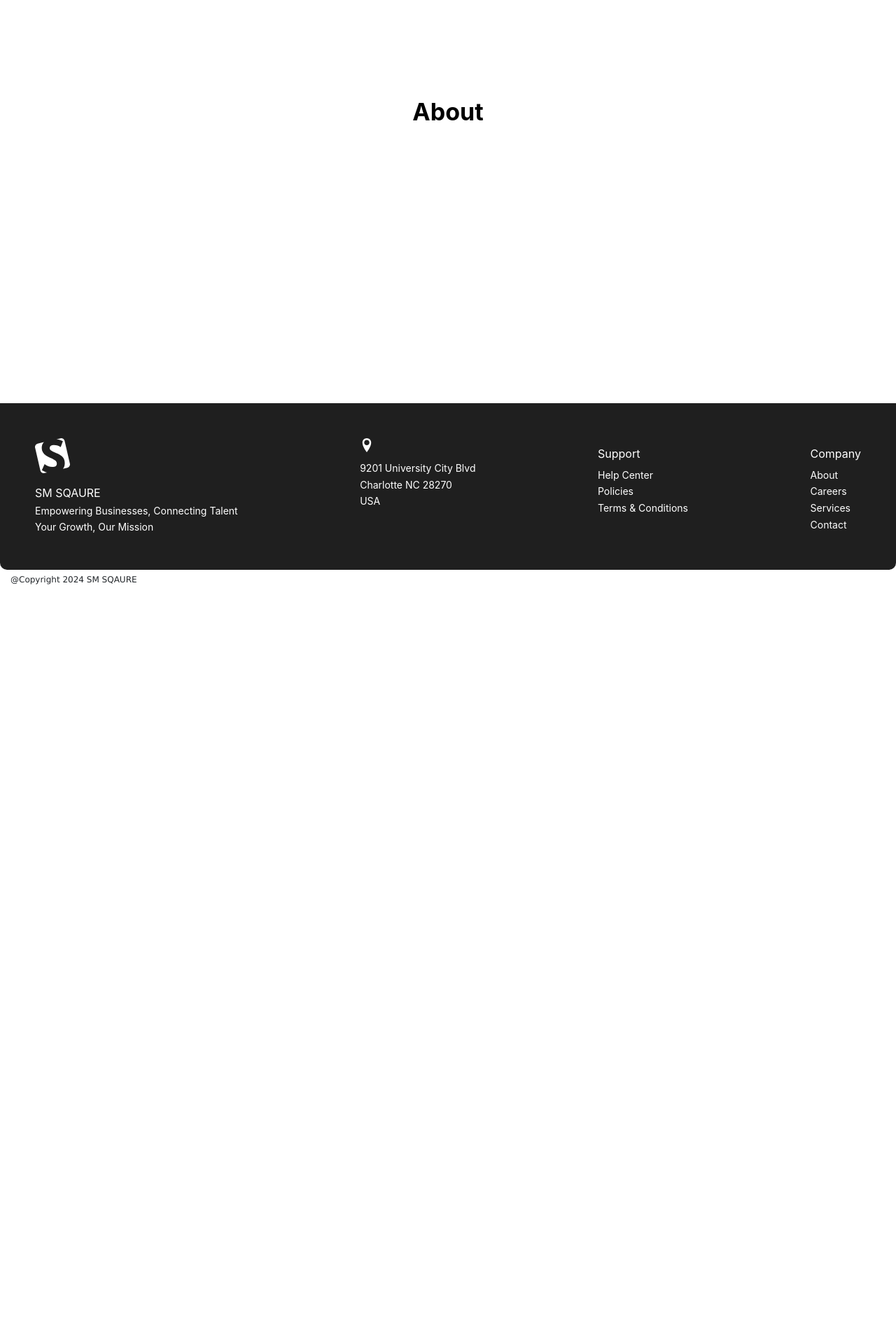
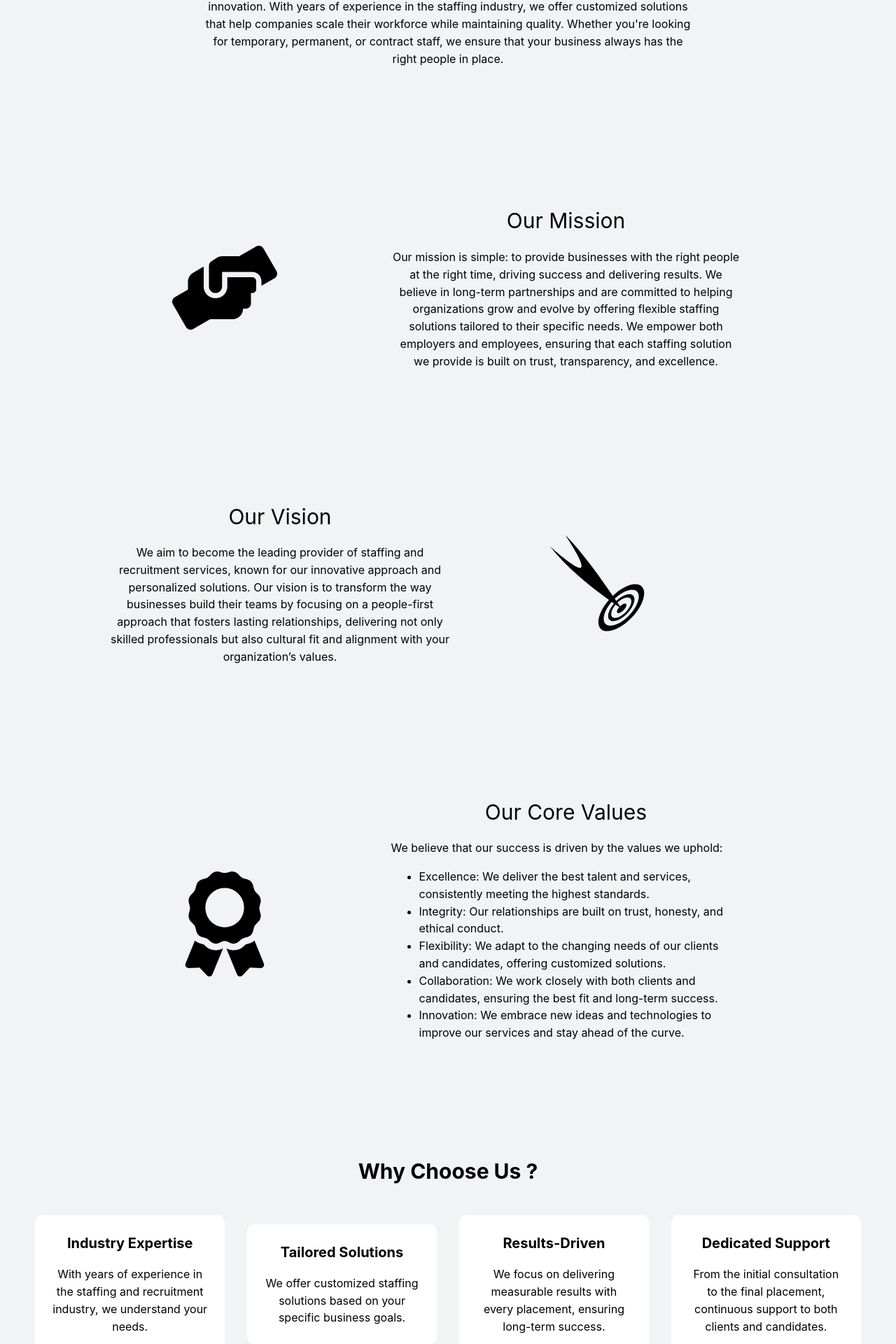
Before and after one commit to prathyUsha37/website, a React (Vite) app: page /about in a window 1280 px wide. Shown: the part 240-2160 px from the top of the page at 70% size. Before the commit the page ends 1083 px from the top, so only its background shows below. Built offline with nearby package versions, Linux system fonts and the light colour scheme.

Commit message:
about page

```diff
--- /dev/null
+++ b/src/components/About/Introduction/Introduction.module.css
@@ -0,0 +1,18 @@
+.heading {
+  font-size: 30px;
+  max-width: 300px;
+}
+
+.description {
+  font-size: 16px;
+  max-width: 60%;
+  margin-bottom: 100px;
+}
+
+.wrapper {
+  width: 100%;
+  padding: 50px;
+  display: flex;
+  align-items: center;
+  overflow: hidden;
+}
--- /dev/null
+++ b/src/components/About/Introduction/index.jsx
@@ -0,0 +1,27 @@
+import {
+  Stack,
+  Text,
+  useMantineTheme,
+} from '@mantine/core';
+import classes from './Introduction.module.css';
+
+function Introduction() {
+  const theme = useMantineTheme();
+
+  return (
+    <Stack className={classes.wrapper}>
+      <Text className={classes.heading}>
+        {'Who We Are'}
+      </Text>
+      <Text className={classes.description}>
+        {`At SQ SQUARE, we specialize in connecting businesses with top-tier
+        talent to fuel growth and innovation. With years of experience in the staffing industry,
+        we offer customized solutions that help companies scale their workforce while maintaining quality.
+        Whether you're looking for temporary, permanent, or contract staff, we ensure that your business
+        always has the right people in place.`}
+      </Text>
+    </Stack>
+  );
+}
+
+export default Introduction;
--- /dev/null
+++ b/src/components/About/Mission/Mission.module.css
@@ -0,0 +1,35 @@
+.heading {
+  font-size: 30px;
+  max-width: 300px;
+}
+
+.description {
+  font-size: 16px;
+  max-width: 500px;
+}
+
+.wrapper {
+  width: 100%;
+  padding: 30px;
+}
+
+.leftContainer {
+  width: 30%;
+  display: flex;
+  align-items:flex-end;
+}
+
+.rightContainer {
+  width: 65%;
+  display: flex;
+  align-items: center;
+}
+
+.contactUs {
+  font-size: 16px;
+  width: fit-content;
+}
+
+.video {
+  border-radius: 10px;
+}
--- /dev/null
+++ b/src/components/About/Mission/index.jsx
@@ -0,0 +1,34 @@
+import {
+  Group,
+  Stack,
+  Text,
+  useMantineTheme,
+} from '@mantine/core';
+import classes from './Mission.module.css';
+import { FaHandsHelping } from "react-icons/fa";
+
+function Mission() {
+  const theme = useMantineTheme();
+
+  return (
+    <Group className={classes.wrapper}>
+      <Stack className={classes.leftContainer}>
+        <FaHandsHelping size={150} />
+      </Stack>
+      <Stack className={classes.rightContainer}>
+        <Text className={classes.heading}>
+          {'Our Mission'}
+        </Text>
+        <Text className={classes.description}>
+          {`Our mission is simple: to provide businesses with the right people at the right time,
+          driving success and delivering results. We believe in long-term partnerships and are committed
+          to helping organizations grow and evolve by offering flexible staffing solutions tailored to
+          their specific needs. We empower both employers and employees, ensuring that each staffing solution
+          we provide is built on trust, transparency, and excellence.`}
+        </Text>
+      </Stack>
+    </Group>
+  );
+}
+
+export default Mission;
--- /dev/null
+++ b/src/components/About/Values/Values.module.css
@@ -0,0 +1,36 @@
+.heading {
+  font-size: 30px;
+  max-width: 300px;
+}
+
+.description {
+  font-size: 16px;
+  max-width: 500px;
+}
+
+.wrapper {
+  width: 100%;
+  padding: 30px;
+}
+
+.leftContainer {
+  width: 30%;
+  display: flex;
+  align-items:flex-end;
+}
+
+.rightContainer {
+  width: 65%;
+  display: flex;
+  align-items: center;
+  text-align: left;
+}
+
+.contactUs {
+  font-size: 16px;
+  width: fit-content;
+}
+
+.video {
+  border-radius: 10px;
+}
--- /dev/null
+++ b/src/components/About/Values/index.jsx
@@ -0,0 +1,38 @@
+import {
+  Group,
+  Stack,
+  Text,
+  useMantineTheme,
+} from '@mantine/core';
+import classes from './Values.module.css';
+import { FaAward } from "react-icons/fa";
+
+
+function Values() {
+  const theme = useMantineTheme();
+
+  return (
+    <Group className={classes.wrapper} mt={100}>
+      <Stack className={classes.leftContainer}>
+        <FaAward size={150} />
+      </Stack>
+      <Stack className={classes.rightContainer}>
+        <Text className={classes.heading}>
+          {'Our Core Values'}
+        </Text>
+        <Text className={classes.description}>
+        {`We believe that our success is driven by the values we uphold:`}
+          <ul>
+            <li>{`Excellence: We deliver the best talent and services, consistently meeting the highest standards.`}</li>
+            <li>{`Integrity: Our relationships are built on trust, honesty, and ethical conduct.`}</li>
+            <li>{`Flexibility: We adapt to the changing needs of our clients and candidates, offering customized solutions.`}</li>
+            <li>{`Collaboration: We work closely with both clients and candidates, ensuring the best fit and long-term success.`}</li>
+            <li>{`Innovation: We embrace new ideas and technologies to improve our services and stay ahead of the curve.`}</li>
+          </ul>
+        </Text>
+      </Stack>
+    </Group>
+  );
+}
+
+export default Values;
--- /dev/null
+++ b/src/components/About/Vision/Vision.module.css
@@ -0,0 +1,35 @@
+.heading {
+  font-size: 30px;
+  max-width: 300px;
+}
+
+.description {
+  font-size: 16px;
+  max-width: 500px;
+}
+
+.wrapper {
+  width: 100%;
+  padding: 40px;
+}
+
+.leftContainer {
+  width: 60%;
+  display: flex;
+  align-items: center;
+}
+
+.rightContainer {
+  width: 30%;
+  display: flex;
+  align-items: left;
+}
+
+.contactUs {
+  font-size: 16px;
+  width: fit-content;
+}
+
+.video {
+  border-radius: 10px;
+}
--- /dev/null
+++ b/src/components/About/Vision/index.jsx
@@ -0,0 +1,37 @@
+import {
+  Group,
+  Stack,
+  Text,
+  Button,
+  useMantineTheme,
+} from '@mantine/core';
+import classes from './Vision.module.css';
+import { IoIosArrowForward } from "react-icons/io";
+import intro from '/intro.mp4';
+import { GiOnTarget } from "react-icons/gi";
+
+function Vision() {
+  const theme = useMantineTheme();
+
+  return (
+    <Group className={classes.wrapper} mt={100}>
+      <Stack className={classes.leftContainer}>
+      <Text className={classes.heading}>
+          {'Our Vision'}
+        </Text>
+        <Text className={classes.description}>
+          {`We aim to become the leading provider of staffing and recruitment services,
+          known for our innovative approach and personalized solutions. Our vision is to transform the
+           way businesses build their teams by focusing on a people-first approach that fosters
+            lasting relationships, delivering not only skilled professionals but also cultural fit and
+             alignment with your organization’s values.`}
+        </Text>
+      </Stack>
+      <Stack className={classes.rightContainer}>
+        <GiOnTarget size={150} />
+      </Stack>
+    </Group>
+  );
+}
+
+export default Vision;
--- /dev/null
+++ b/src/components/About/WhyUs/WhyUs.module.css
@@ -0,0 +1,30 @@
+.title {
+  font-size: 30px;
+  font-weight: 700;
+}
+
+.heading {
+  font-size: 20px;
+  font-weight: 700;
+}
+
+.description {
+  font-size: 16px;
+  max-width: 500px;
+}
+
+.wrapper {
+  width: 100%;
+  padding: 50px;
+  display: flex;
+  align-items: center;
+  overflow: hidden;
+  margin: 50px 0;
+}
+
+.card {
+  width: 23%;
+  background-color: var(--mantine-color-white);
+  padding: 25px;
+  border-radius: 10px;
+}
--- /dev/null
+++ b/src/components/About/WhyUs/index.jsx
@@ -0,0 +1,69 @@
+import {
+  Group,
+  Stack,
+  Text,
+  useMantineTheme,
+} from '@mantine/core';
+import classes from './WhyUs.module.css';
+import { motion } from "framer-motion";
+
+const data = [
+  {
+    heading: 'Industry Expertise',
+    description: `With years of experience in the staffing and recruitment industry, we understand your needs.`
+  },
+  {
+    heading: 'Tailored Solutions',
+    description: `We offer customized staffing solutions based on your specific business goals.`
+  },
+  {
+    heading: 'Results-Driven',
+    description: `We focus on delivering measurable results with every placement, ensuring long-term success.`
+  },
+  {
+    heading: 'Dedicated Support',
+    description: `From the initial consultation to the final placement, continuous support to both clients and candidates.`
+  }
+]
+
+function Card(props) {
+  const { data: { heading, description } } = props || {};
+  const theme = useMantineTheme();
+
+  return (
+    <motion.div
+      whileHover={{
+        scale: [null, 1.1],
+        boxShadow: [null, `0 0 10px ${theme.colors.gray[4]}`],
+      }}
+      transition={{ duration: 0.3 }}
+      className={classes.card}
+    >
+      <Stack>
+        <Text className={classes.heading}>
+          {heading}
+        </Text>
+        <Text className={classes.description}>
+          {description}
+        </Text>
+      </Stack>
+    </motion.div>
+  )
+}
+
+function WhyUs() {
+  const theme = useMantineTheme();
+
+  return (
+    <Stack className={classes.wrapper} gap={40}>
+      <Text className={classes.title}> {'Why Choose Us ?'}</Text>
+      <Group justify='space-between'>
+        {data.map(d => (
+          <Card data={d} key={d.heading} />
+        ))}
+      </Group>
+    </Stack>
+  );
+}
+
+export default WhyUs;
--- a/src/components/About/index.jsx
+++ b/src/components/About/index.jsx
@@ -1,19 +1,27 @@
 import {
   Center,
   Stack,
-  Title,
   useMantineTheme
 } from "@mantine/core";
 import { Footer } from "../Footer";
+import Introduction from "./Introduction";
+import Mission from "./Mission";
+import Vision from "./Vision";
+import Values from "./Values";
+import WhyUs from "./WhyUs";
 
 function About() {
   const theme = useMantineTheme();
 
   return (
-    <Stack>
+    <Stack bg={theme.colors.gray[1]} pt={100}>
       <Center mih={'100vh'}>
-        <Stack>
-          <Title>{'About'}</Title>
+        <Stack w='100%' spacing={50}>
+          <Introduction />
+          <Mission />
+          <Vision />
+          <Values />
+          <WhyUs />
         </Stack>
       </Center>
       <Footer />
```
